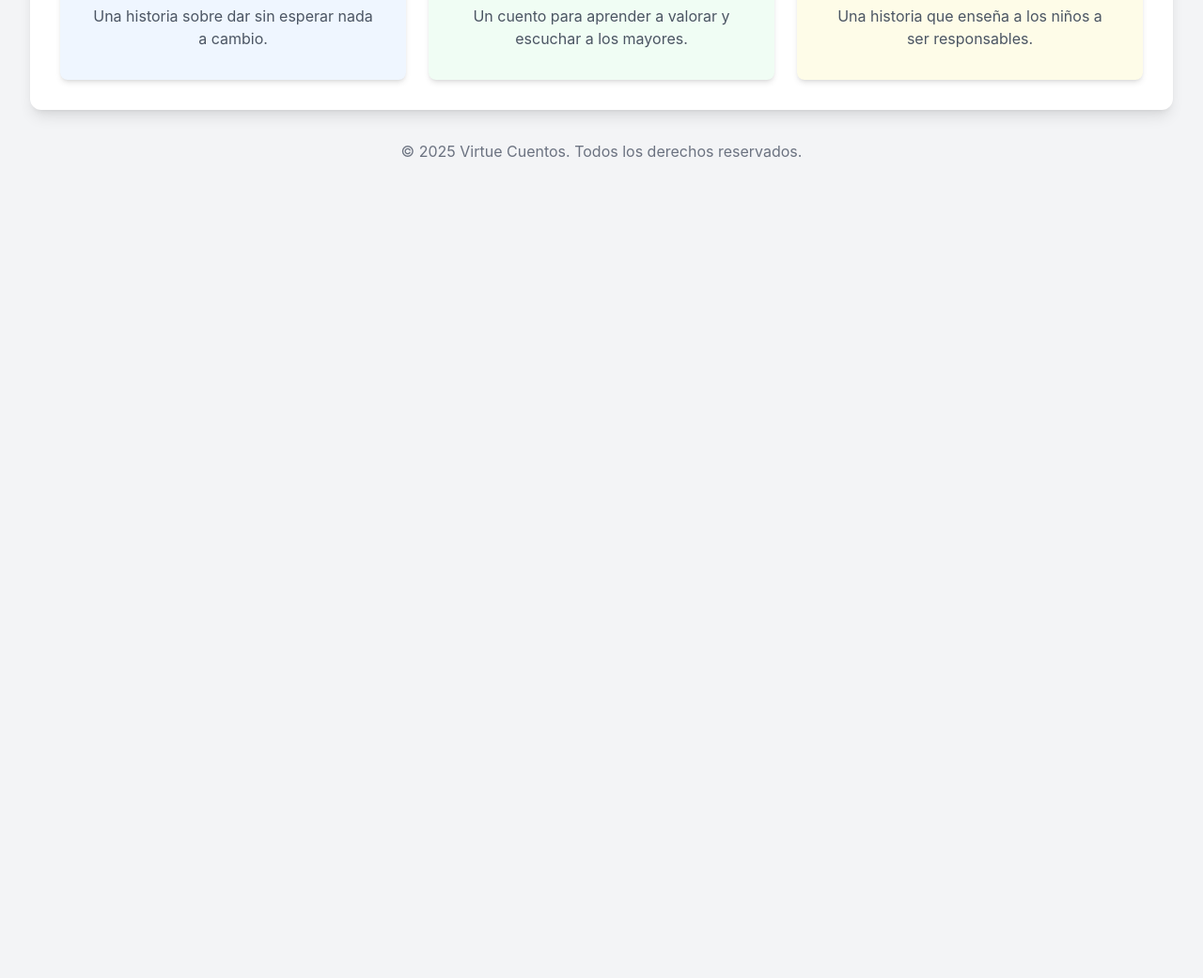
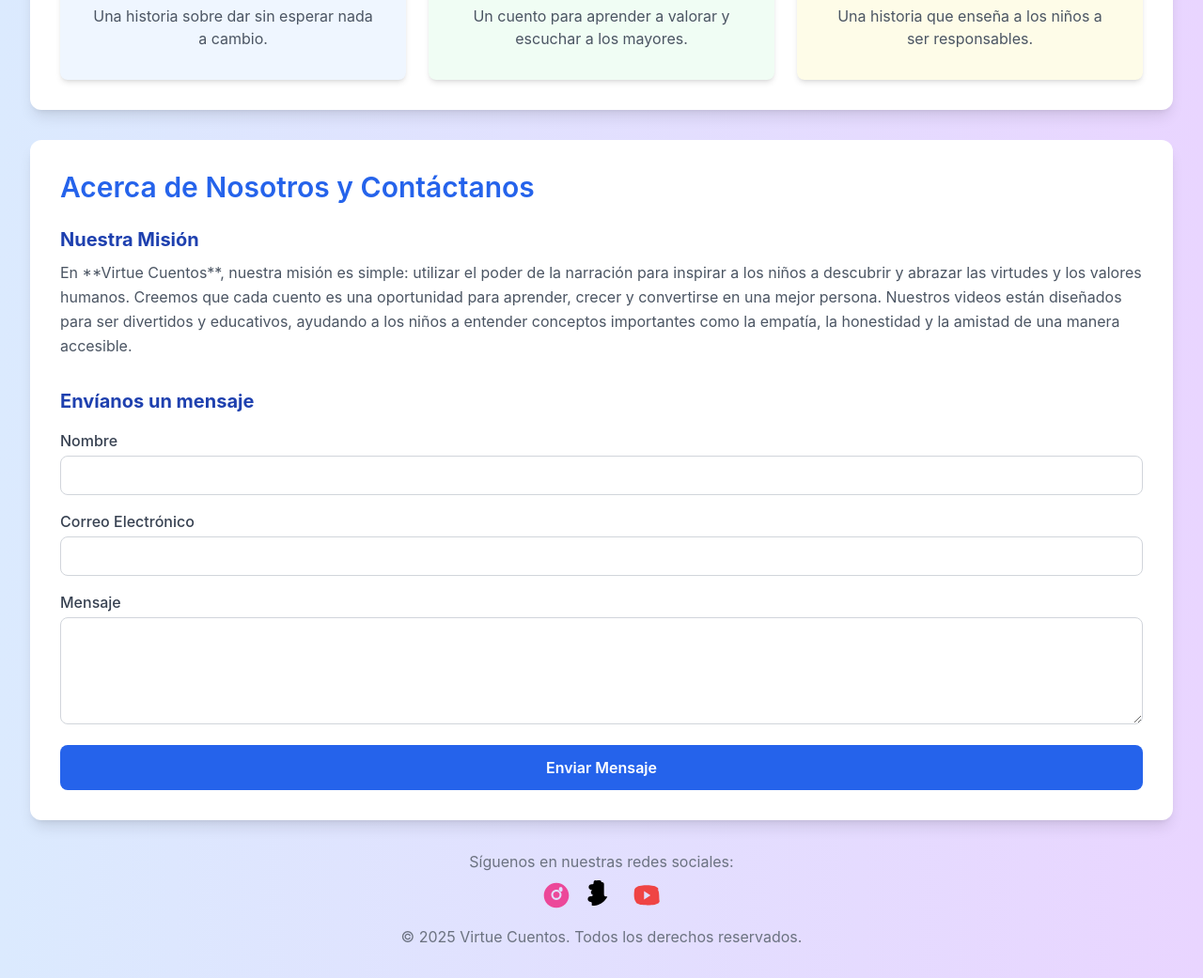
Before and after one commit to jsierrat982/virtue-cuentos, a plain HTML site: page index.html in a window 1280 px wide. Shown: the part 919-1960 px from the top of the page at 94% size. Before the commit the page ends 1124 px from the top, so only its background shows below. Drawn offline with nearby package versions, Linux system fonts and the light colour scheme.

Commit message:
Update index.html

```diff
--- a/index.html
+++ b/index.html
@@ -20,19 +20,19 @@
         }
     </style>
 </head>
-<body class="bg-gray-100 text-gray-800">
+<body class="bg-gradient-to-r from-blue-100 to-purple-200 text-gray-800">
 
     <!-- Contenedor principal de la página, centrado y con márgenes -->
     <div class="container mx-auto p-4 md:p-8">
 
         <!-- Encabezado de la página -->
         <header class="bg-blue-600 text-white rounded-xl shadow-lg p-6 mb-8 text-center">
-            <h1 class="text-4xl md:text-5xl font-bold mb-2">Virtue Cuentos</h1>
+            <h1 class="text-4xl md:text-5xl font-bold mb-2">VIRTUE CUENTOS</h1>
             <p class="text-xl md:text-2xl">Cuentos para inspirar la imaginación.</p>
         </header>
 
         <!-- Sección de video cuentos -->
-        <main class="bg-white rounded-xl shadow-lg p-6 md:p-8">
+        <main class="bg-white rounded-xl shadow-lg p-6 md:p-8 mb-8">
             <!-- Título de la sección de videos -->
             <h2 class="text-2xl md:text-3xl font-semibold text-blue-600 mb-6">Nuestros Video Cuentos</h2>
 
@@ -187,8 +187,69 @@
             </div>
         </main>
 
+        <!-- Sección de Acerca de Nosotros y Contáctanos -->
+        <section class="bg-white rounded-xl shadow-lg p-6 md:p-8 mt-8">
+            <h2 class="text-2xl md:text-3xl font-semibold text-blue-600 mb-6">Acerca de Nosotros y Contáctanos</h2>
+
+            <!-- Sección de "Acerca de Nosotros" -->
+            <div class="mb-8">
+                <h3 class="text-xl font-bold text-blue-800 mb-2">Nuestra Misión</h3>
+                <p class="text-gray-600 leading-relaxed">
+                    En **Virtue Cuentos**, nuestra misión es simple: utilizar el poder de la narración para inspirar a los niños a descubrir y abrazar las virtudes y los valores humanos. Creemos que cada cuento es una oportunidad para aprender, crecer y convertirse en una mejor persona. Nuestros videos están diseñados para ser divertidos y educativos, ayudando a los niños a entender conceptos importantes como la empatía, la honestidad y la amistad de una manera accesible.
+                </p>
+            </div>
+
+            <!-- Formulario de "Contáctanos" -->
+            <form action="#" method="POST" class="space-y-4">
+                <h3 class="text-xl font-bold text-blue-800 mb-4">Envíanos un mensaje</h3>
+                <div>
+                    <label for="name" class="block text-gray-700 font-medium mb-1">Nombre</label>
+                    <input type="text" id="name" name="name"
+                        class="w-full px-4 py-2 border border-gray-300 rounded-lg focus:outline-none focus:ring-2 focus:ring-blue-500 transition-shadow duration-200">
+                </div>
+                <div>
+                    <label for="email" class="block text-gray-700 font-medium mb-1">Correo Electrónico</label>
+                    <input type="email" id="email" name="email"
+                        class="w-full px-4 py-2 border border-gray-300 rounded-lg focus:outline-none focus:ring-2 focus:ring-blue-500 transition-shadow duration-200">
+                </div>
+                <div>
+                    <label for="message" class="block text-gray-700 font-medium mb-1">Mensaje</label>
+                    <textarea id="message" name="message" rows="4"
+                        class="w-full px-4 py-2 border border-gray-300 rounded-lg focus:outline-none focus:ring-2 focus:ring-blue-500 transition-shadow duration-200"></textarea>
+                </div>
+                <button type="submit"
+                    class="w-full px-6 py-3 bg-blue-600 text-white rounded-lg font-semibold hover:bg-blue-700 transition-colors duration-200">
+                    Enviar Mensaje
+                </button>
+            </form>
+        </section>
+
         <!-- Pie de página (Footer) -->
         <footer class="text-center mt-8 text-gray-500">
+            <div class="mb-4">
+                <p class="mb-2">Síguenos en nuestras redes sociales:</p>
+                <!-- Contenedor para los íconos de redes sociales -->
+                <div class="flex justify-center space-x-4">
+                    <!-- Enlace para Instagram -->
+                    <a href="#" class="text-pink-500 hover:text-pink-600 transition-colors duration-200">
+                        <svg class="w-8 h-8" fill="currentColor" viewBox="0 0 24 24" aria-hidden="true">
+                            <path d="M12 2C6.477 2 2 6.477 2 12s4.477 10 10 10 10-4.477 10-10S17.523 2 12 2zm3.333 3.333c.85 0 1.54.69 1.54 1.54v1.272a.77.77 0 01-.77.77h-1.272a.77.77 0 01-.77-.77V6.873c0-.85.69-1.54 1.54-1.54zm-3.333 2.147c2.25 0 4.09 1.84 4.09 4.09s-1.84 4.09-4.09 4.09-4.09-1.84-4.09-4.09 1.84-4.09 4.09-4.09zm0 1.487c-1.42 0-2.583 1.163-2.583 2.583s1.163 2.583 2.583 2.583 2.583-1.163 2.583-2.583-1.163-2.583-2.583-2.583z"/>
+                        </svg>
+                    </a>
+                    <!-- Enlace para TikTok -->
+                    <a href="#" class="text-black hover:text-gray-700 transition-colors duration-200">
+                        <svg class="w-8 h-8" fill="currentColor" viewBox="0 0 24 24" aria-hidden="true">
+                            <path d="M12.5 1.5c.828 0 1.5.672 1.5 1.5v8.5a1.5 1.5 0 001.5 1.5h1.22c-.67 1.48-1.74 2.87-3.08 4.04-1.29 1.14-2.83 2.05-4.52 2.65-.96.33-1.95.49-2.95.49-.66 0-1.3-.06-1.93-.17v-1.95a.998.998 0 00-.97-.83c-1.22 0-2.22-.98-2.22-2.22s1-2.22 2.22-2.22h.7a.99.99 0 00.99-.99V8.5a.998.998 0 00-.97-.83c-1.22 0-2.22-.98-2.22-2.22s1-2.22 2.22-2.22h.7a.99.99 0 00.99-.99V1.5a1.5 1.5 0 011.5-1.5zM12.5 3h-1.5c-.828 0-1.5.672-1.5 1.5v6.5a1.5 1.5 0 001.5 1.5h1.5a1.5 1.5 0 011.5 1.5v.5a1.5 1.5 0 01-1.5 1.5h-1.5c-1.04 0-2.02-.15-2.95-.45a1.5 1.5 0 01-1.28-1.63v-1.22a.998.998 0 00-.97-.83c-1.22 0-2.22-.98-2.22-2.22s1-2.22 2.22-2.22h.7a.998.998 0 00.97-.83V1.5a1.5 1.5 0 011.5-1.5h1.5a1.5 1.5 0 011.5 1.5v2h-1.5z"/>
+                        </svg>
+                    </a>
+                    <!-- Enlace para YouTube -->
+                    <a href="#" class="text-red-500 hover:text-red-600 transition-colors duration-200">
+                        <svg class="w-8 h-8" fill="currentColor" viewBox="0 0 24 24" aria-hidden="true">
+                            <path d="M21.584 7.186a2.805 2.805 0 00-2.008-2.008C17.771 4 12 4 12 4s-5.771 0-7.576 1.178a2.805 2.805 0 00-2.008 2.008C2 8.911 2 12 2 12s0 3.089 1.178 4.814a2.805 2.805 0 002.008 2.008c1.805 1.178 7.576 1.178 7.576 1.178s5.771 0 7.576-1.178a2.805 2.805 0 002.008-2.008C22 15.089 22 12 22 12s0-3.089-1.178-4.814zM9.954 15.353V8.647L15.114 12l-5.16 3.353z"/>
+                        </svg>
+                    </a>
+                </div>
+            </div>
             <p>&copy; 2025 Virtue Cuentos. Todos los derechos reservados.</p>
         </footer>
 
```
